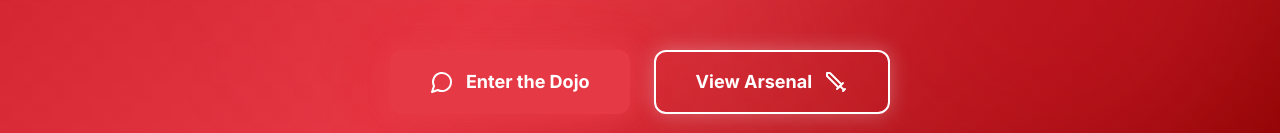
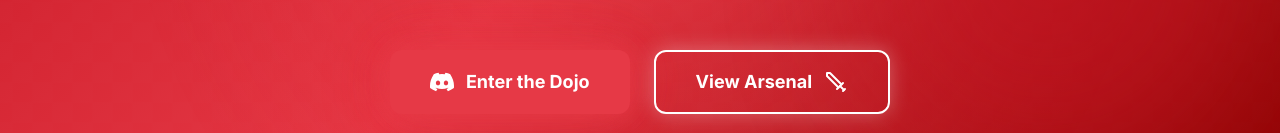
Before and after one commit to 54MUR-AI/RMG, a React (Vite) app: page /#/ in a window 1280 px wide. Shown: the part 576-709 px from the top of the page. Built offline with nearby package versions, Linux system fonts and the light colour scheme.

Commit message:
Replace MessageCircle with official Discord icon

```diff
--- /dev/null
+++ b/src/components/DiscordIcon.tsx
@@ -0,0 +1,19 @@
+interface DiscordIconProps {
+  size?: number
+  className?: string
+}
+
+export default function DiscordIcon({ size = 24, className = '' }: DiscordIconProps) {
+  return (
+    <svg
+      width={size}
+      height={size}
+      viewBox="0 0 24 24"
+      fill="currentColor"
+      className={className}
+      xmlns="http://www.w3.org/2000/svg"
+    >
+      <path d="M20.317 4.37a19.791 19.791 0 0 0-4.885-1.515a.074.074 0 0 0-.079.037c-.21.375-.444.864-.608 1.25a18.27 18.27 0 0 0-5.487 0a12.64 12.64 0 0 0-.617-1.25a.077.077 0 0 0-.079-.037A19.736 19.736 0 0 0 3.677 4.37a.07.07 0 0 0-.032.027C.533 9.046-.32 13.58.099 18.057a.082.082 0 0 0 .031.057a19.9 19.9 0 0 0 5.993 3.03a.078.078 0 0 0 .084-.028a14.09 14.09 0 0 0 1.226-1.994a.076.076 0 0 0-.041-.106a13.107 13.107 0 0 1-1.872-.892a.077.077 0 0 1-.008-.128a10.2 10.2 0 0 0 .372-.292a.074.074 0 0 1 .077-.01c3.928 1.793 8.18 1.793 12.062 0a.074.074 0 0 1 .078.01c.12.098.246.198.373.292a.077.077 0 0 1-.006.127a12.299 12.299 0 0 1-1.873.892a.077.077 0 0 0-.041.107c.36.698.772 1.362 1.225 1.993a.076.076 0 0 0 .084.028a19.839 19.839 0 0 0 6.002-3.03a.077.077 0 0 0 .032-.054c.5-5.177-.838-9.674-3.549-13.66a.061.061 0 0 0-.031-.03zM8.02 15.33c-1.183 0-2.157-1.085-2.157-2.419c0-1.333.956-2.419 2.157-2.419c1.21 0 2.176 1.096 2.157 2.42c0 1.333-.956 2.418-2.157 2.418zm7.975 0c-1.183 0-2.157-1.085-2.157-2.419c0-1.333.955-2.419 2.157-2.419c1.21 0 2.176 1.096 2.157 2.42c0 1.333-.946 2.418-2.157 2.418z"/>
+    </svg>
+  )
+}
--- a/src/pages/Home.tsx
+++ b/src/pages/Home.tsx
@@ -1,6 +1,7 @@
 import { Link } from 'react-router-dom'
-import { TrendingUp, FileText, Sparkles, ArrowRight, Github, Zap, Flame, Sword, Shield, MessageCircle } from 'lucide-react'
+import { TrendingUp, FileText, Sparkles, ArrowRight, Github, Zap, Flame, Sword, Shield } from 'lucide-react'
 import FloatingEmbers from '../components/FloatingEmbers'
+import DiscordIcon from '../components/DiscordIcon'
 
 export default function Home() {
   return (
@@ -49,7 +50,7 @@ export default function Home() {
                 rel="noopener noreferrer"
                 className="group inline-flex items-center justify-center px-8 sm:px-10 py-3 sm:py-4 bg-samurai-red text-white rounded-xl font-bold text-base sm:text-lg hover:bg-samurai-red-dark transition-all transform hover:scale-105 flame-glow touch-manipulation"
               >
-                <MessageCircle className="mr-3 group-hover:rotate-12 transition-transform" size={24} />
+                <DiscordIcon size={24} className="mr-3 group-hover:rotate-12 transition-transform" />
                 Enter the Dojo
               </a>
               <a
```
